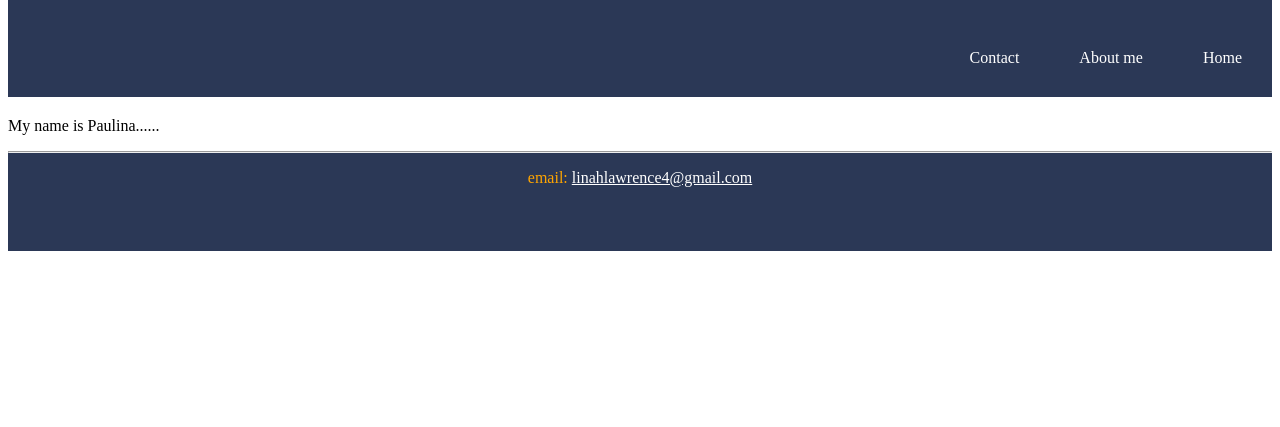
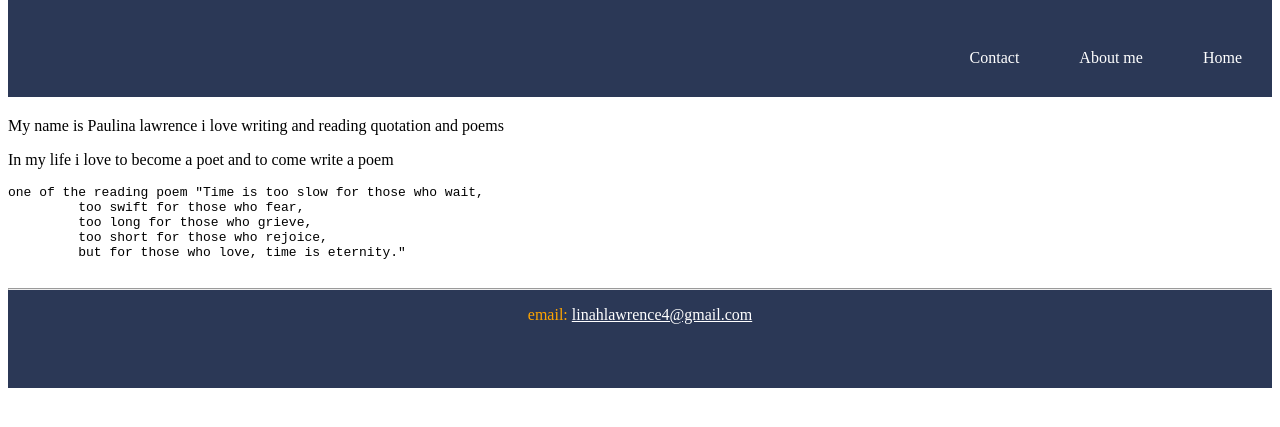
Before and after one commit to Linah106/linah106.github.io, a plain HTML site: page about.html in a window 1280 px wide. Shown: the part 61-488 px from the top of the page. Drawn offline with Linux system fonts and the light colour scheme.

Commit message:
updateabout.html

```diff
--- a/about.html
+++ b/about.html
@@ -19,8 +19,14 @@
           </ul>
   </div>
     <div class="menu">
-    <p> My name is Paulina......</p>
-
+      <p> My name is Paulina lawrence i love writing and reading quotation and poems </p>
+      <p> In my life i love to become  a poet and to come write a poem</p>
+         <pre>one of the reading poem "Time is too slow for those who wait,
+         too swift for those who fear,
+         too long for those who grieve,
+         too short for those who rejoice,
+         but for those who love, time is eternity."
+         </pre>
  </section>
 </div>
     <div class="footer">
```
